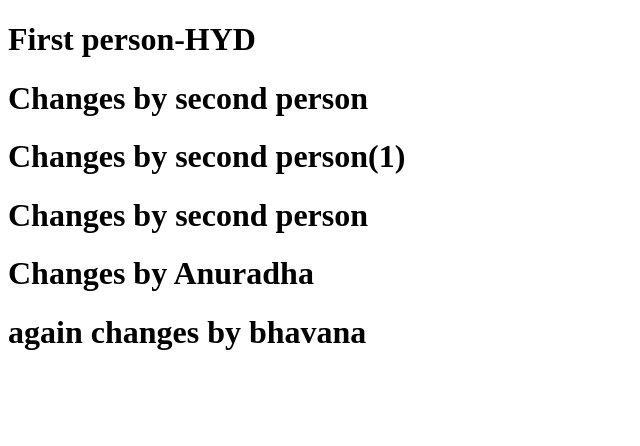
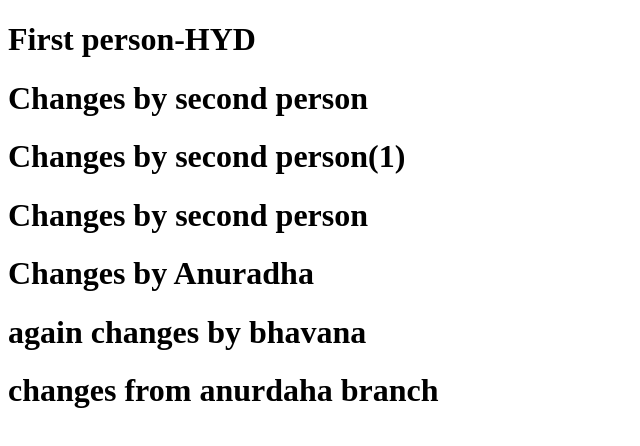
Before and after one commit to Kunta-Bhavana/Practice, a plain HTML site: page index.html in a window 1280 px wide. Shown: the whole page, without its empty margins (0-640 px from the left). Drawn offline with Linux system fonts and the light colour scheme.

Commit message:
changes by branch

```diff
--- a/index.html
+++ b/index.html
@@ -14,6 +14,7 @@
   <h1>Changes by second person</h1>
   <h1>Changes by Anuradha</h1>
   <h1>again changes by bhavana</h1>
+  <h1>changes from anurdaha branch</h1>
 
 </body>
 
```
